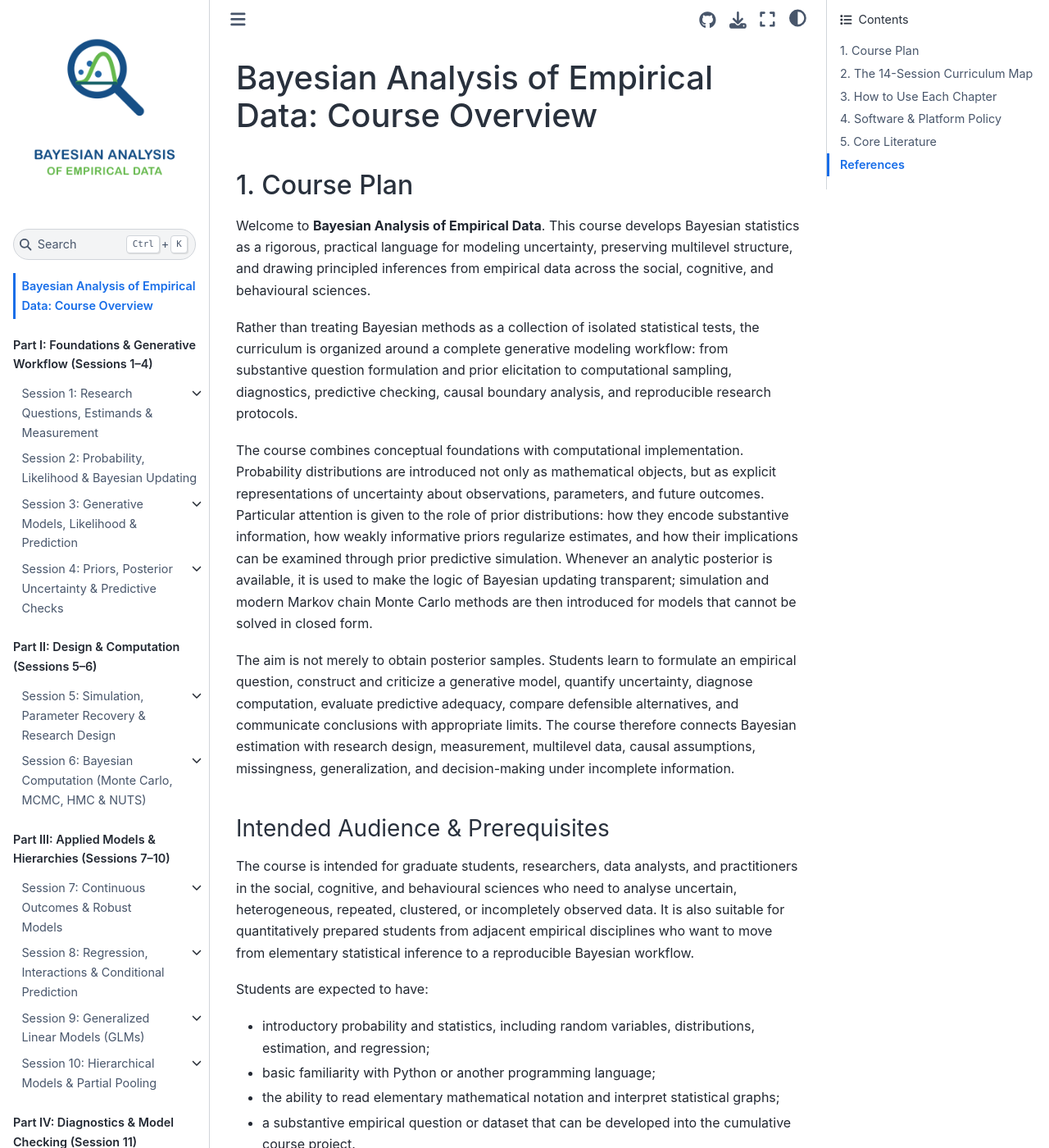
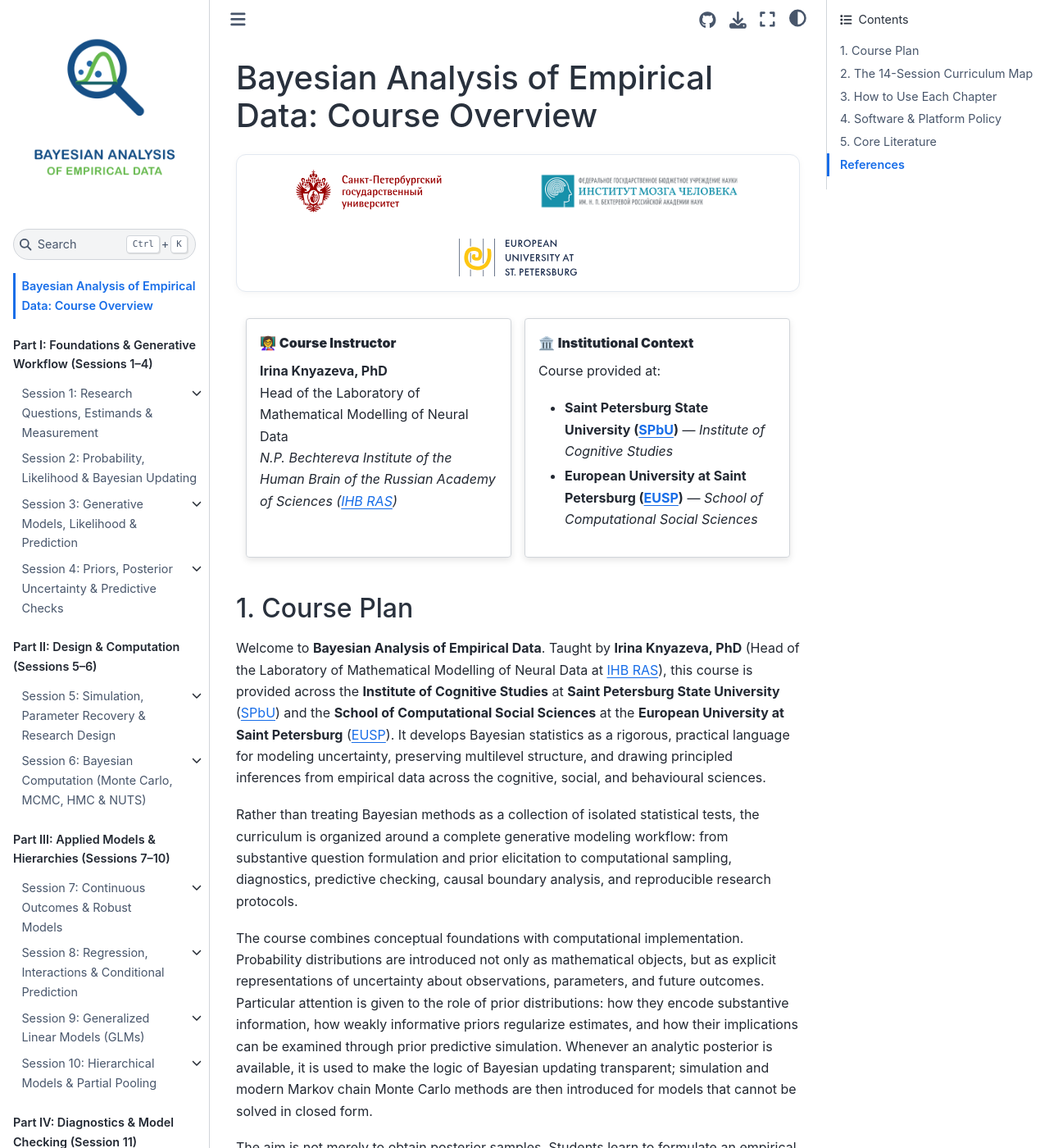
Before and after one commit to iknyazeva/bayes-cogsci-book, a Jupyter Book: the page built from 0.Course_overview.md, in a window 1280 px wide and 1400 px high. Shown: the whole window at 82% size. Built offline with Jupyter Book 1.0.4 settings and Sphinx 7.4.7 and the Sphinx Book theme 1.1.4, drawn with Linux system fonts in a browser that asks for light colours; pages that are not in the unit, such as notebooks, are missing from menus; cross-references to code outside the pages are shown as plain code.

Commit message:
feat(overview): add SPbU, IHB RAS, and EUSPb logos and instructor affiliations

```diff
--- a/0.Course_overview.md
+++ b/0.Course_overview.md
@@ -1,8 +1,39 @@
 # Bayesian Analysis of Empirical Data: Course Overview
+
+<div class="institutional-banner" style="display: flex; align-items: center; justify-content: space-around; gap: 32px; padding: 18px 28px; background: #ffffff; border: 1px solid #e2e8f0; border-radius: 12px; margin: 1.5rem 0 2rem 0; box-shadow: 0 2px 8px rgba(0,0,0,0.04); flex-wrap: wrap;">
+  <a href="https://spbu.ru" target="_blank" rel="noopener noreferrer" title="Saint Petersburg State University" style="display: flex; align-items: center; text-decoration: none;">
+    <img src="_static/spbu_logo_color.svg" alt="Saint Petersburg State University" style="height: 52px; max-width: 220px; object-fit: contain;">
+  </a>
+  <a href="https://ihb.spb.ru/" target="_blank" rel="noopener noreferrer" title="N.P. Bechtereva Institute of the Human Brain RAS" style="display: flex; align-items: center; text-decoration: none;">
+    <img src="_static/ihb_logo.png" alt="Institute of the Human Brain RAS" style="height: 44px; max-width: 250px; object-fit: contain;">
+  </a>
+  <a href="https://eusp.org/en" target="_blank" rel="noopener noreferrer" title="European University at Saint Petersburg" style="display: flex; align-items: center; text-decoration: none;">
+    <img src="_static/eusp_logo_color.svg" alt="European University at Saint Petersburg" style="height: 46px; max-width: 210px; object-fit: contain;">
+  </a>
+</div>
+
+::::{grid} 1 1 2 2
+:gutter: 3
+:class-container: mb-4
+
+:::{grid-item-card} 👩‍🏫 **Course Instructor**
+:class-header: bg-light font-weight-bold
+**Irina Knyazeva, PhD**
+Head of the Laboratory of Mathematical Modelling of Neural Data
+*N.P. Bechtereva Institute of the Human Brain of the Russian Academy of Sciences ([IHB RAS](https://ihb.spb.ru/))*
+:::
+
+:::{grid-item-card} 🏛️ **Institutional Context**
+:class-header: bg-light font-weight-bold
+Course provided at:
+* **Saint Petersburg State University ([SPbU](https://spbu.ru))** — *Institute of Cognitive Studies*
+* **European University at Saint Petersburg ([EUSP](https://eusp.org/en))** — *School of Computational Social Sciences*
+:::
+::::
 
 ## 1. Course Plan
 
-Welcome to **Bayesian Analysis of Empirical Data**. This course develops Bayesian statistics as a rigorous, practical language for modeling uncertainty, preserving multilevel structure, and drawing principled inferences from empirical data across the social, cognitive, and behavioural sciences.
+Welcome to **Bayesian Analysis of Empirical Data**. Taught by **Irina Knyazeva, PhD** (Head of the Laboratory of Mathematical Modelling of Neural Data at [IHB RAS](https://ihb.spb.ru/)), this course is provided across the **Institute of Cognitive Studies** at **Saint Petersburg State University** ([SPbU](https://spbu.ru)) and the **School of Computational Social Sciences** at the **European University at Saint Petersburg** ([EUSP](https://eusp.org/en)). It develops Bayesian statistics as a rigorous, practical language for modeling uncertainty, preserving multilevel structure, and drawing principled inferences from empirical data across the cognitive, social, and behavioural sciences.
 
 Rather than treating Bayesian methods as a collection of isolated statistical tests, the curriculum is organized around a complete generative modeling workflow: from substantive question formulation and prior elicitation to computational sampling, diagnostics, predictive checking, causal boundary analysis, and reproducible research protocols.
 
```
Also changed, not shown: custom.css (+34 -0 lines), _static/eusp_logo.svg (added), _static/eusp_logo_color.svg (added), _static/eusp_logo_rus.svg (added), _static/ihb_logo.png (added), _static/ihb_logo_small.png (added), _static/spbu_logo.svg (added), _static/spbu_logo_color.svg (added), _static/spbu_logo_small.svg (added).
